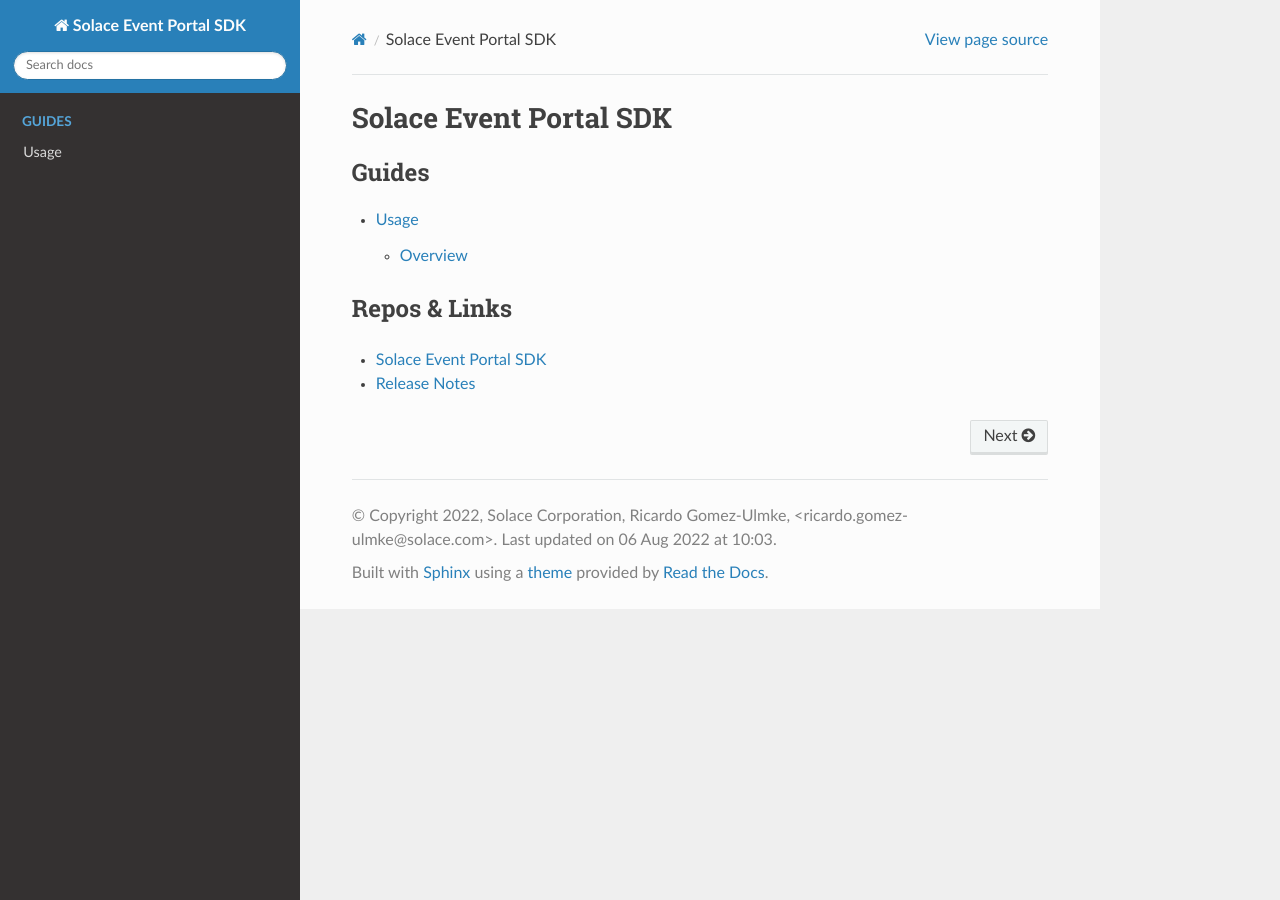
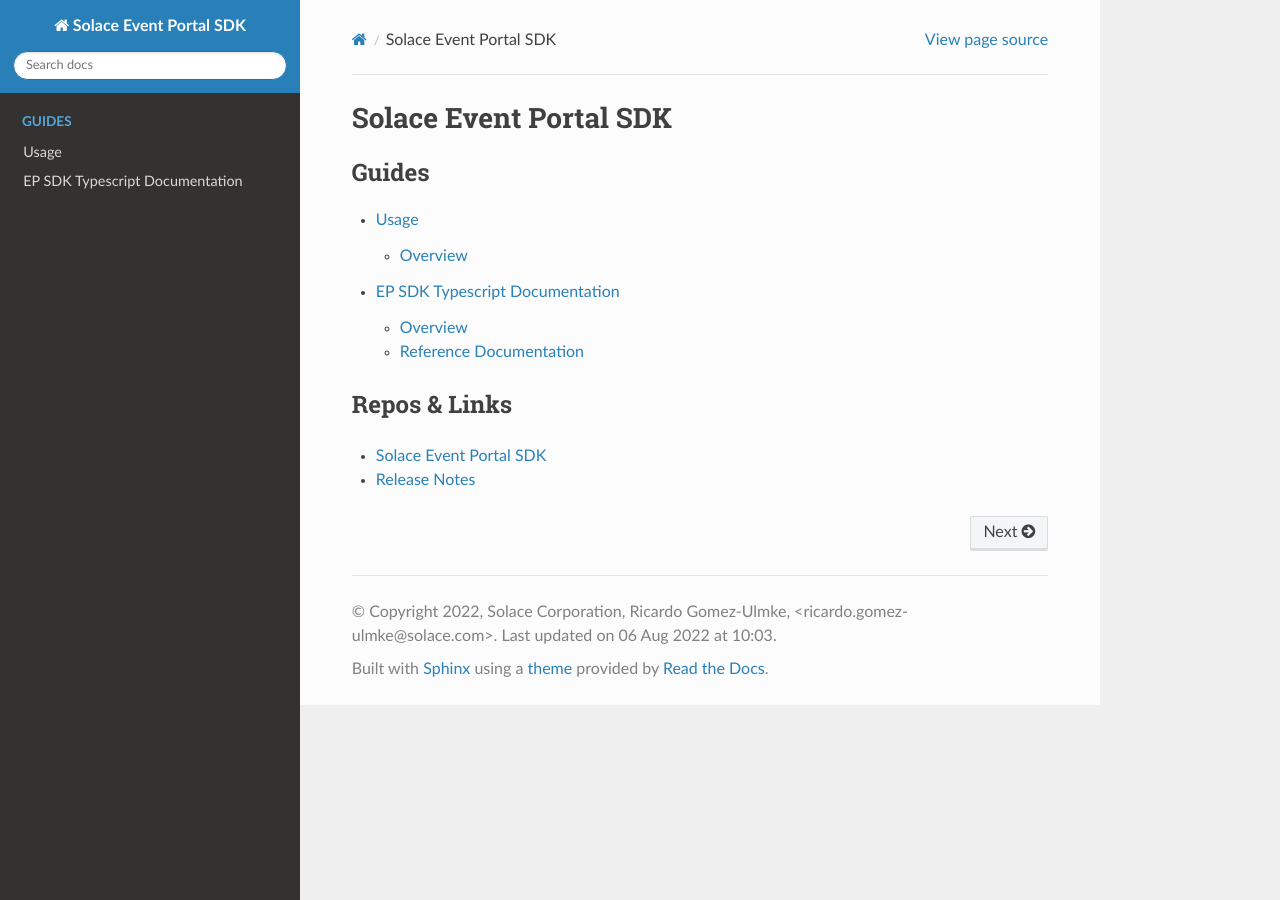
Before and after one commit to SolaceLabs/ep-sdk-typescript, a Sphinx documentation site: the page built from docs/source/index.rst, in a window 1280 px wide. Built offline with Sphinx 7.4.7 and the Read the Docs theme 2.0.0, drawn with Linux system fonts in a browser that asks for light colours.

Commit message:
typedoc include in docs generation

```diff
--- a/docs/source/conf.py
+++ b/docs/source/conf.py
@@ -25,6 +25,7 @@
 release = 'r0.0.2'
 
 
+
 # -- General configuration ---------------------------------------------------
 
 # Add any Sphinx extension module names here, as strings. They can be
@@ -43,6 +44,7 @@
 # This pattern also affects html_static_path and html_extra_path.
 exclude_patterns = []
 
+datestamp = '%Y-%m-%d %H:%M UTC'
 today_fmt = '%d %b %Y at %H:%M'
 html_last_updated_fmt = '%d %b %Y at %H:%M'
 # -- Options for HTML output -------------------------------------------------
@@ -72,3 +74,5 @@
 # if required, add a list of regex of anchors to ignore
 # linkcheck cannot deal with solace swagger anchors like: ...config/index.html#/queue
 # linkcheck_anchors_ignore
+
+html_extra_path = ['./_generated']
--- /dev/null
+++ b/docs/source/ep-sdk-tsdoc-content/overview.rst
@@ -0,0 +1,6 @@
+.. _ep-sdk-tsdoc-content-overview:
+
+Overview
+========
+
+TODO: write overview
--- /dev/null
+++ b/docs/source/ep-sdk-tsdoc.rst
@@ -0,0 +1,10 @@
+.. _ep-sdk-tsdoc:
+
+EP SDK Typescript Documentation
+===============================
+
+.. toctree::
+  :maxdepth: 1
+
+  ep-sdk-tsdoc-content/overview
+  ep-sdk-tsdoc-content/tsdocs
--- a/docs/source/index.rst
+++ b/docs/source/index.rst
@@ -7,6 +7,7 @@
   :caption: Guides
 
   ep-openapi
+  ep-sdk-tsdoc
 
 Repos & Links
 -------------
```
Also changed, not shown: docs/source/ep-sdk-tsdoc-content/tsdocs.rst (added, +8 -0 lines), 4 other files.
